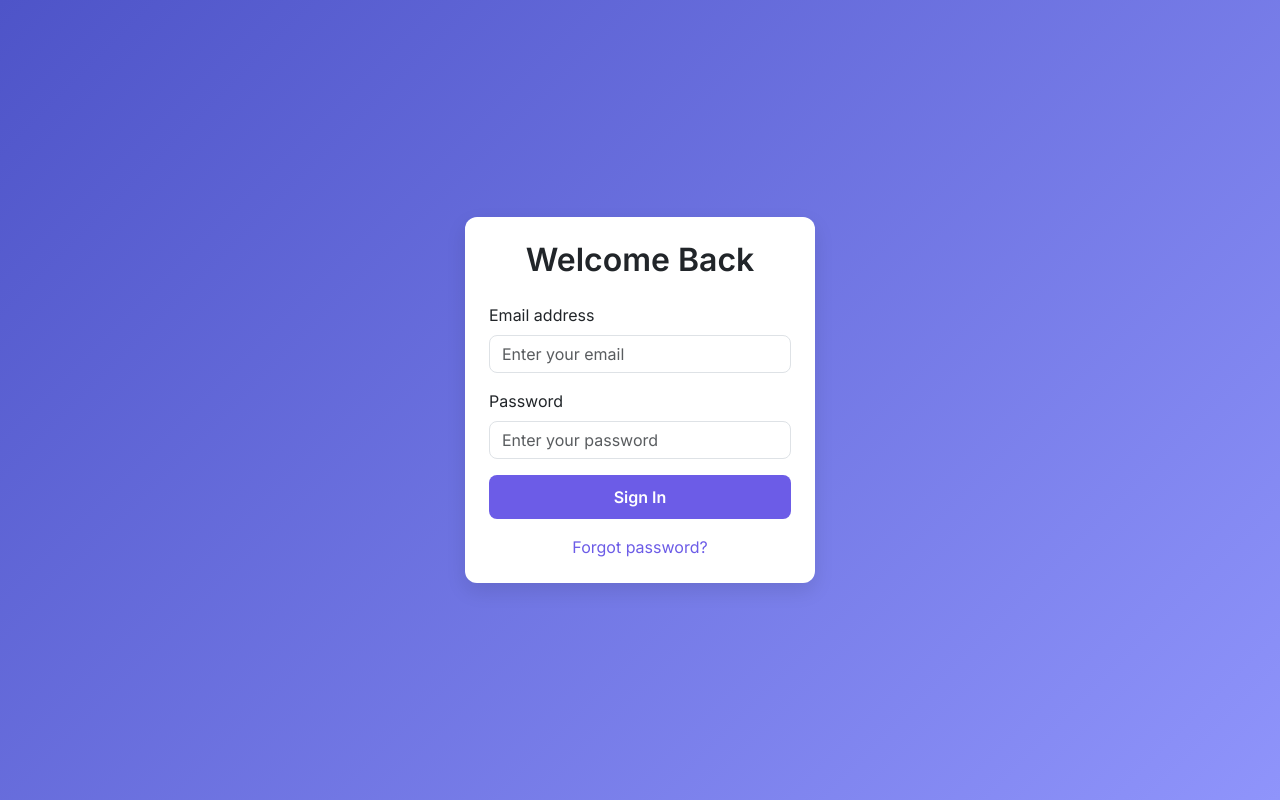
After one commit to keurieo/RegisTrack, a Django app: template templates/login.html in a window 1280 px wide. The commit adds this page. Run offline with Django 5.2, Linux system fonts and the light colour scheme; the template is opened without the code that fills it, so the values that code supplies are empty.

Commit message:
refactor: update login form to use username instead of email and improve layout

```diff
--- /dev/null
+++ b/templates/login.html
@@ -0,0 +1,84 @@
+<!DOCTYPE html>
+<html lang="en">
+<head>
+    <meta charset="UTF-8">
+    <meta name="viewport" content="width=device-width, initial-scale=1.0">
+    <title>Modern Login Page</title>
+    <!-- Google Font -->
+    <link href="https://fonts.googleapis.com/css2?family=Inter:wght@400;600&display=swap" rel="stylesheet">
+    <!-- Bootstrap CSS -->
+    <link href="https://cdn.jsdelivr.net/npm/bootstrap@5.3.0/dist/css/bootstrap.min.css" rel="stylesheet">
+    <style>
+        body {
+            font-family: 'Inter', sans-serif;
+            background: linear-gradient(135deg, #4e54c8, #8f94fb);
+            color: #333;
+        }
+        .card {
+            border: none;
+            border-radius: 12px;
+            box-shadow: 0 8px 20px rgba(0, 0, 0, 0.1);
+        }
+        .form-control {
+            border-radius: 8px;
+        }
+        .btn-primary {
+            background: #6c5ce7;
+            border: none;
+            border-radius: 8px;
+            padding: 10px;
+            font-weight: 600;
+            transition: all 0.3s ease;
+        }
+        .btn-primary:hover {
+            background: #5a4bd8;
+        }
+        a {
+            color: #6c5ce7;
+            font-weight: 500;
+            text-decoration: none;
+        }
+        a:hover {
+            text-decoration: underline;
+        }
+        h2 {
+            font-weight: 600;
+        }
+    </style>
+</head>
+<body>
+    <div class="container vh-100 d-flex justify-content-center align-items-center">
+        {% if messages %}
+            <div class="alert alert-danger alert-dismissible fade show" role="alert">
+                {% for message in messages %}
+                    {{ message }}
+                {% endfor %}
+                <button type="button" class="btn-close" data-bs-dismiss="alert" aria-label="Close"></button>
+            </div>
+        {% endif %}
+        <div class="card p-4" style="width: 350px;">
+            <h2 class="text-center mb-4">Welcome Back</h2>
+            <form method="post" action="{% url 'login' %}">
+                {% csrf_token %}
+                <div class="mb-3">
+                    <label for="username" class="form-label">Email address</label>
+                    <input type="text" class="form-control" id="username" name="username" placeholder="Enter your email">
+                </div>
+                <div class="mb-3">
+                    <label for="password" class="form-label">Password</label>
+                    <input type="password" class="form-control" id="password" name="password" placeholder="Enter your password">
+                </div>
+                <div class="d-grid">
+                    <button type="submit" class="btn btn-primary">Sign In</button>
+                </div>
+                <div class="text-center mt-3">
+                    <a href="{% url 'password_reset' %}">Forgot password?</a>
+                </div>
+            </form>
+        </div>
+    </div>
+
+    <!-- Bootstrap JS (Optional for interactive components) -->
+    <script src="https://cdn.jsdelivr.net/npm/bootstrap@5.3.0/dist/js/bootstrap.bundle.min.js"></script>
+</body>
+</html>
```
Also changed, not shown: eventsphere/templates/registration/login.html (+9 -7 lines), eventsphere/db.sqlite3.
